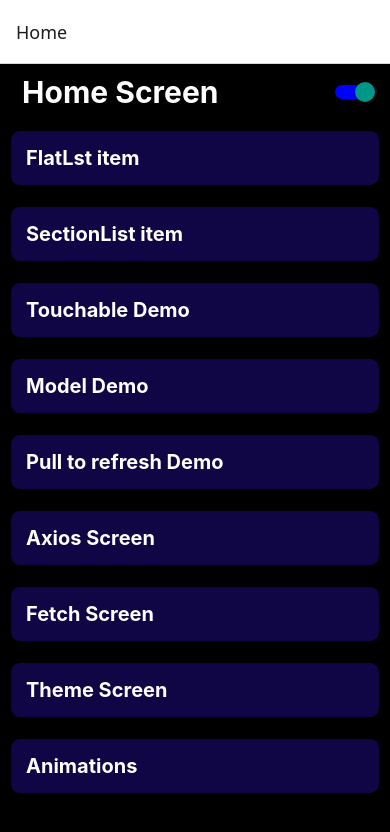
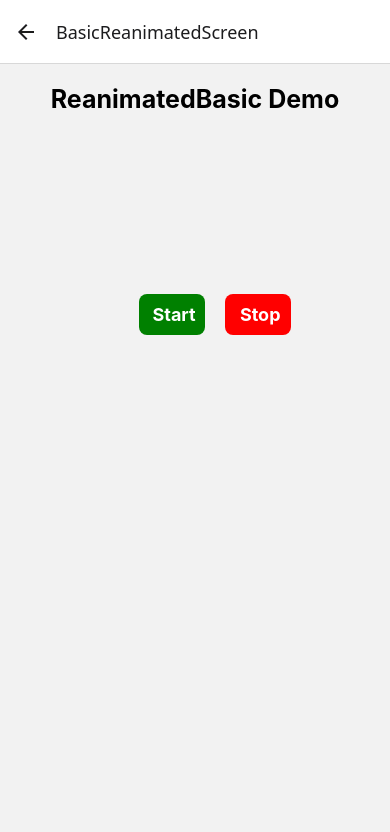
Before and after one commit to dedJack/SecondNative, a React Native app: screen /BasicReanimatedScreen in a window 390 px wide. Shown: the top 832 px of the page. Built offline with nearby package versions, Linux system fonts and the light colour scheme.

Commit message:
implemented Basics Reanimated animations (useSharedvalue, useDerivedValue, useAnimatedStyle, useAnimatedRef etc...)

```diff
--- a/package.json
+++ b/package.json
@@ -18,9 +18,10 @@
     "react": "19.0.0",
     "react-native": "0.78.1",
     "react-native-gesture-handler": "^2.24.0",
-    "react-native-reanimated": "^3.17.1",
+    "react-native-reanimated": "^3.17.3",
     "react-native-safe-area-context": "^5.3.0",
-    "react-native-screens": "^4.10.0"
+    "react-native-screens": "^4.10.0",
+    "react-native-vector-icons": "^10.2.0"
   },
   "devDependencies": {
     "@babel/core": "^7.25.2",
--- a/src/Animations/AnimationDemo.tsx
+++ b/src/Animations/AnimationDemo.tsx
@@ -23,6 +23,11 @@ const topic = [
     id: 4,
     name: 'GestureAnimation',
     screen: 'GestureAnimationScreen',
+  },
+  {
+    id: 5,
+    name: 'Reanimated Basics',
+    screen: 'BasicReanimatedScreen',
   },
 ];
 
--- a/src/Animations/FadeDemo.tsx
+++ b/src/Animations/FadeDemo.tsx
@@ -8,7 +8,6 @@ import {
   ScrollView,
   Easing,
 } from 'react-native';
-import AnimationDemo from './AnimationDemo';
 
 const FadeDemo: React.FC = () => {
   //useRef is used to keep values and not change during re-renders.
--- a/src/Animations/Gestureanimationdemo.tsx
+++ b/src/Animations/Gestureanimationdemo.tsx
@@ -35,7 +35,7 @@ const Gestureanimationdemo: React.FC = () => {
       <Animated.View
         {...panResponder.panHandlers}
         style={[styles.box, pan.getLayout()]}>
-        <Text style={styles.boxText}>Drag me!</Text>
+        <Text style={styles.boxText}>Drag me</Text>
       </Animated.View>
     </View>
   );
--- /dev/null
+++ b/src/Animations/ReanimatedBasicDemo.tsx
@@ -0,0 +1,131 @@
+import React, { useEffect } from 'react';
+import { Pressable, StyleSheet, Text, View} from 'react-native';
+import Animated, {
+    cancelAnimation,
+    Easing,
+  useAnimatedRef,
+  useAnimatedStyle,
+  useDerivedValue,
+  useSharedValue,
+  withRepeat,
+  withSpring,
+  withTiming,
+} from 'react-native-reanimated';
+
+const ReanimatedBasicDemo: React.FC = () => {
+  const translate = useSharedValue(0);
+  const rotation = useSharedValue(0);
+  const scale = useSharedValue(1);
+  const opacity = useSharedValue(0)
+
+
+  //this is the example of useDerivedValue.
+//   const opacity = useDerivedValue(() => {
+//     return Math.min(1, Math.max(0, 2 - scale.value));
+//   });
+
+
+
+
+  const boxStyle = useAnimatedStyle(() => {
+      return {
+        opacity:opacity.value,
+          transform: [
+              {
+                  translateX: translate.value,
+                },
+                {
+                    rotate: `${rotation.value}deg`,
+                },
+                {
+                    scale: scale.value,
+                },
+            ],
+        };
+    });
+
+    const textStyle = useAnimatedStyle(() => {
+        return {
+            transform: [{scale: 1 / scale.value}],
+        };
+    });
+
+    const handleStartAnimation = () => {
+    //   console.log(opacity)
+    translate.value = withSpring(Math.random()*200-100);
+    rotation.value = withRepeat(withTiming(360, {duration: 1000, easing:Easing.linear}), -1, false);
+
+    scale.value = withRepeat(withTiming(1.5,{duration:1500}),-1, true);
+    opacity.value = withRepeat(withTiming(1,{
+        duration:1200,
+     }),-1,true);
+  };
+
+  const handleStopAnimation = () => {
+    cancelAnimation(translate);
+    cancelAnimation(scale);
+    cancelAnimation(rotation);
+  };
+
+  const AnimatedRef = useAnimatedRef<Animated.View>();
+  return (
+    <View style={styles.container}>
+      <Text style={styles.header}>ReanimatedBasic Demo</Text>
+      <Animated.View style={[styles.box, boxStyle]} ref={AnimatedRef}>
+        <Animated.Text style={[{fontSize: 18}, textStyle]}>
+          Drag me!
+        </Animated.Text>
+      </Animated.View>
+
+      <View style={styles.btnContainer}>
+        <Pressable style={styles.btn} onPress={handleStartAnimation}>
+          <Text style={styles.btnText}> Start</Text>
+        </Pressable>
+        <Pressable
+          style={[styles.btn, {backgroundColor: 'red'}]}
+          onPress={handleStopAnimation}>
+          <Text style={styles.btnText}> Stop</Text>
+        </Pressable>
+      </View>
+    </View>
+  );
+};
+
+const styles = StyleSheet.create({
+  container: {
+    margin: 20,
+    alignItems: 'center',
+  },
+  header: {
+    fontSize: 25,
+    fontWeight: 'bold',
+  },
+  box: {
+    width: 150,
+    height: 150,
+    backgroundColor: 'lightblue',
+    alignItems: 'center',
+    justifyContent: 'center',
+    borderRadius: 10,
+    marginVertical: 10,
+  },
+  btnContainer: {
+    flexDirection: 'row',
+    justifyContent: 'space-evenly',
+    marginVertical: 10,
+  },
+  btn: {
+    width: '50%',
+    marginHorizontal: 10,
+    backgroundColor: 'green',
+    borderRadius: 8,
+    paddingVertical: 10,
+    alignItems: 'center',
+  },
+  btnText: {
+    fontSize: 18,
+    fontWeight: 'bold',
+    color: 'white',
+  },
+});
+export default ReanimatedBasicDemo;
--- a/src/RootNavigator.tsx
+++ b/src/RootNavigator.tsx
@@ -14,6 +14,7 @@ import FadeDemo from './Animations/FadeDemo';
 import InterpolationDemo from './Animations/InterpolationDemo';
 import CombineAnimation from './Animations/CombineAnimation';
 import Gestureanimationdemo from './Animations/Gestureanimationdemo';
+import ReanimatedBasicDemo from './Animations/ReanimatedBasicDemo';
 
 //Create prop type for every screen, Here i have created a prop type, But later i have move it to the another TypeScript file, as it is used by every screen.
 {
@@ -48,6 +49,7 @@ const RootNavigator: React.FC = () => {
       <Stack.Screen name="InterpolateScreen" component={InterpolationDemo} />
       <Stack.Screen name="CombineAnimationScreen" component={CombineAnimation} />
       <Stack.Screen name="GestureAnimationScreen" component={Gestureanimationdemo} />
+      <Stack.Screen name="BasicReanimatedScreen" component={ReanimatedBasicDemo} />
     </Stack.Navigator>
   );
 };
--- a/src/types.ts
+++ b/src/types.ts
@@ -13,4 +13,5 @@ export type StackScreenTypeProp = {
     "InterpolateScreen":undefined;
     "CombineAnimationScreen":undefined;
     "GestureAnimationScreen":undefined;
+    "BasicReanimatedScreen":undefined;
 }
```
Also changed, not shown: 2 other files (tests, documents, lock files or other folders).
